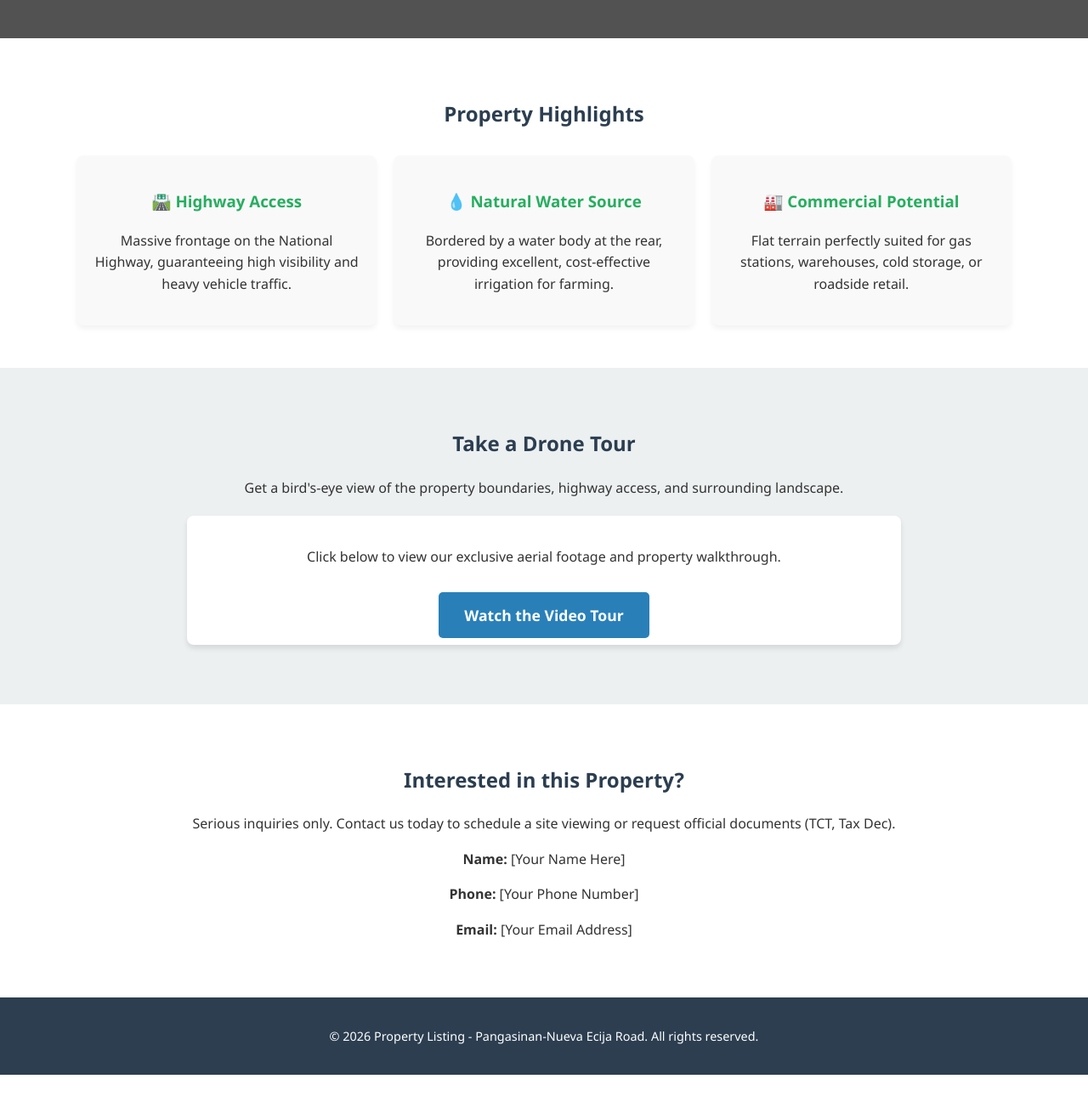
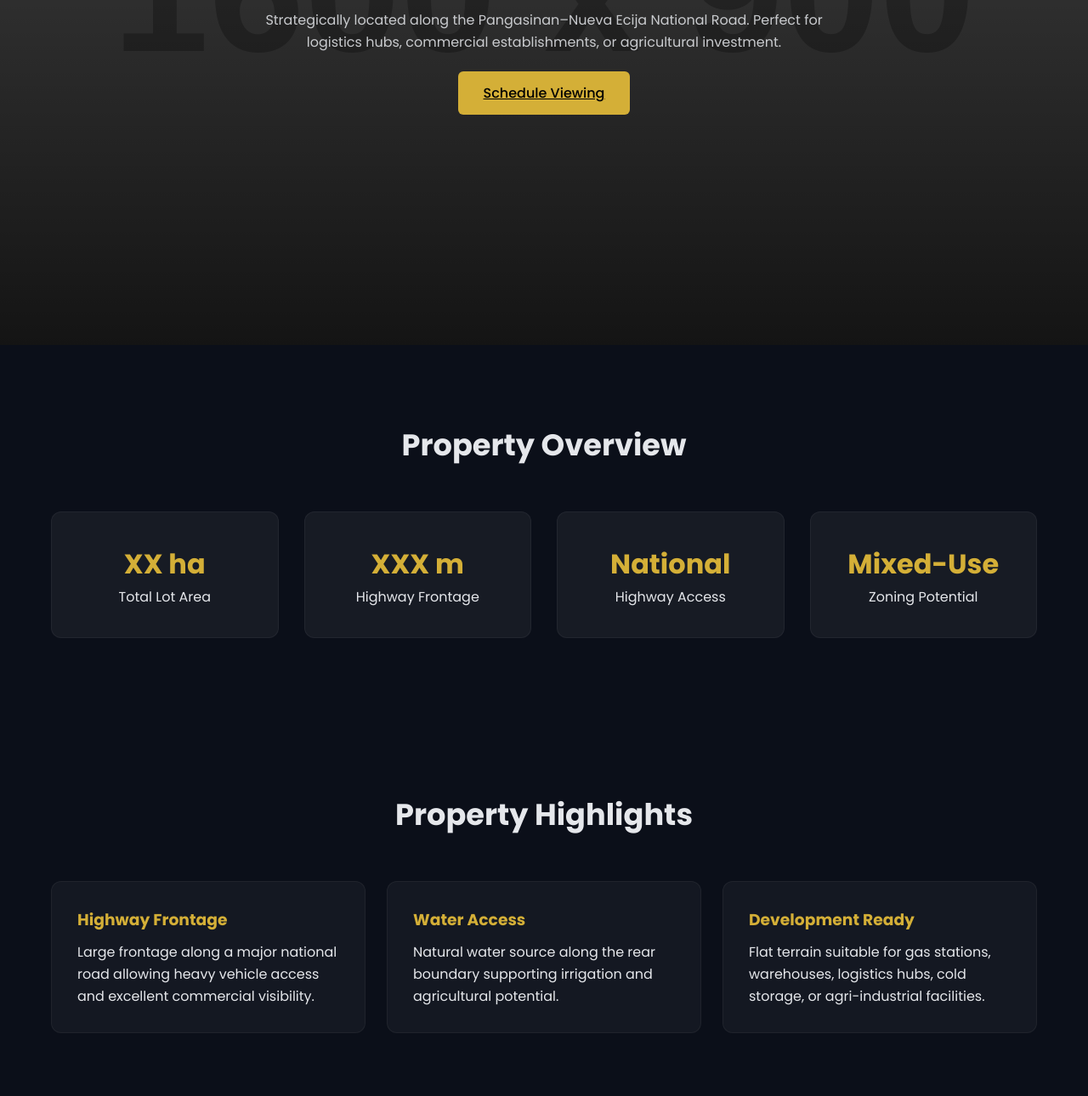
Before and after one commit to primusr/NuevaEcijaAgriLot, a plain HTML site: page index.html in a window 1280 px wide. Shown: the part 394-1684 px from the top of the page at 85% size. Before the commit the page ends 1659 px from the top, so only its background shows below. Drawn offline with Linux system fonts and the light colour scheme; placeholder pictures from the web are drawn by us.

Commit message:
Auto Update

```diff
--- a/index.html
+++ b/index.html
@@ -1,159 +1,391 @@
 <!DOCTYPE html>
 <html lang="en">
+
 <head>
+
     <meta charset="UTF-8">
     <meta name="viewport" content="width=device-width, initial-scale=1.0">
-    <title>Prime Highway Property - Nueva Ecija</title>
+
+    <title>Prime Highway Property | Nueva Ecija</title>
+
+    <link href="https://fonts.googleapis.com/css2?family=Poppins:wght@300;400;500;600;700&display=swap"
+        rel="stylesheet">
+
     <style>
-        /* General Styles */
-        body {
-            font-family: 'Segoe UI', Tahoma, Geneva, Verdana, sans-serif;
+        * {
             margin: 0;
             padding: 0;
-            color: #333;
+            box-sizing: border-box;
+        }
+
+        body {
+            font-family: 'Poppins', sans-serif;
+            background: #0b0f19;
+            color: #e5e7eb;
             line-height: 1.6;
         }
-        h1, h2, h3 {
-            color: #2c3e50;
-        }
-        a {
-            text-decoration: none;
-            color: #2980b9;
+
+        section {
+            padding: 90px 20px;
         }
 
-        /* Hero Section */
+        .container {
+            max-width: 1200px;
+            margin: auto;
+        }
+
+        /* NAVBAR */
+
+        nav {
+            position: fixed;
+            width: 100%;
+            top: 0;
+            left: 0;
+            background: rgba(10, 10, 10, 0.6);
+            backdrop-filter: blur(10px);
+            padding: 15px 40px;
+            z-index: 1000;
+            display: flex;
+            justify-content: space-between;
+            align-items: center;
+        }
+
+        nav h3 {
+            color: #d4af37;
+        }
+
+        nav a {
+            color: white;
+            margin-left: 20px;
+            font-size: 14px;
+            opacity: .8;
+        }
+
+        nav a:hover {
+            opacity: 1;
+        }
+
+        /* HERO */
+
         .hero {
-            background: linear-gradient(rgba(0, 0, 0, 0.6), rgba(0, 0, 0, 0.6)), url('https://via.placeholder.com/1500x800?text=Insert+Property+Drone+Photo+Here') center/cover;
-            color: white;
+
+            height: 100vh;
+
+            background:
+                linear-gradient(rgba(0, 0, 0, .65), rgba(0, 0, 0, .9)),
+                url("https://via.placeholder.com/1600x900?text=Drone+Property+Shot") center/cover;
+
+            display: flex;
+            align-items: center;
+            justify-content: center;
             text-align: center;
-            padding: 100px 20px;
+
         }
+
         .hero h1 {
-            color: white;
-            font-size: 3em;
+            font-size: 4rem;
+            margin-bottom: 20px;
+        }
+
+        .hero p {
+            max-width: 700px;
+            margin: auto;
+            opacity: .85;
+            margin-bottom: 35px;
+        }
+
+        .btn {
+            background: #d4af37;
+            color: black;
+            padding: 14px 30px;
+            border-radius: 6px;
+            font-weight: 500;
+            transition: .3s;
+        }
+
+        .btn:hover {
+            transform: translateY(-3px);
+            box-shadow: 0 10px 30px rgba(0, 0, 0, .6);
+        }
+
+        /* SECTION TITLE */
+
+        .section-title {
+            text-align: center;
+            font-size: 2.2rem;
+            margin-bottom: 50px;
+        }
+
+        /* PROPERTY STATS */
+
+        .stats {
+            display: grid;
+            grid-template-columns: repeat(auto-fit, minmax(200px, 1fr));
+            gap: 30px;
+            text-align: center;
+        }
+
+        .stat-box {
+            background: rgba(255, 255, 255, 0.05);
+            padding: 35px;
+            border-radius: 12px;
+            border: 1px solid rgba(255, 255, 255, .05);
+        }
+
+        .stat-box h2 {
+            color: #d4af37;
+            font-size: 2rem;
+        }
+
+        /* FEATURES */
+
+        .features {
+            display: grid;
+            grid-template-columns: repeat(auto-fit, minmax(250px, 1fr));
+            gap: 25px;
+        }
+
+        .feature {
+            background: rgba(255, 255, 255, .04);
+            padding: 30px;
+            border-radius: 12px;
+            transition: .3s;
+            border: 1px solid rgba(255, 255, 255, .05);
+        }
+
+        .feature:hover {
+            transform: translateY(-5px);
+            background: rgba(255, 255, 255, .07);
+        }
+
+        .feature h3 {
+            color: #d4af37;
             margin-bottom: 10px;
         }
-        .hero p {
-            font-size: 1.2em;
-            max-width: 600px;
-            margin: 0 auto 30px auto;
-        }
-        .btn {
-            background-color: #27ae60;
-            color: white;
-            padding: 15px 30px;
-            border-radius: 5px;
-            font-size: 1.1em;
-            font-weight: bold;
-            transition: background 0.3s;
-        }
-        .btn:hover {
-            background-color: #2ecc71;
+
+        /* GALLERY */
+
+        .gallery {
+            display: grid;
+            grid-template-columns: repeat(auto-fit, minmax(300px, 1fr));
+            gap: 20px;
         }
 
-        /* Features Section */
-        .container {
-            max-width: 1100px;
-            margin: 0 auto;
-            padding: 50px 20px;
+        .gallery img {
+            width: 100%;
+            border-radius: 10px;
+            transition: .3s;
         }
-        .features-grid {
-            display: flex;
-            flex-wrap: wrap;
-            gap: 20px;
-            margin-top: 30px;
+
+        .gallery img:hover {
+            transform: scale(1.05);
         }
-        .feature-box {
-            flex: 1;
-            min-width: 250px;
-            background: #f9f9f9;
-            padding: 20px;
-            border-radius: 8px;
-            box-shadow: 0 4px 6px rgba(0,0,0,0.05);
+
+        /* VIDEO */
+
+        .video-box {
+            text-align: center;
+            background: rgba(255, 255, 255, .04);
+            padding: 50px;
+            border-radius: 12px;
+        }
+
+        /* MAP */
+
+        .map iframe {
+            width: 100%;
+            height: 400px;
+            border: none;
+            border-radius: 10px;
+        }
+
+        /* CONTACT */
+
+        .contact {
             text-align: center;
         }
-        .feature-box h3 {
-            color: #27ae60;
+
+        .contact-card {
+            background: rgba(255, 255, 255, .05);
+            padding: 40px;
+            border-radius: 12px;
+            max-width: 500px;
+            margin: auto;
         }
 
-        /* Video Section */
-        .video-section {
-            background-color: #ecf0f1;
+        /* FOOTER */
+
+        footer {
             text-align: center;
-            padding: 50px 20px;
-        }
-        .video-container {
-            max-width: 800px;
-            margin: 20px auto;
-            padding: 20px;
-            background: white;
-            border-radius: 8px;
-            box-shadow: 0 4px 6px rgba(0,0,0,0.1);
-        }
-
-        /* Contact Section */
-        .contact {
-            text-align: center;
-            padding: 50px 20px;
-        }
-
-        /* Footer */
-        footer {
-            background: #2c3e50;
-            color: white;
-            text-align: center;
-            padding: 20px 0;
-            font-size: 0.9em;
+            padding: 30px;
+            background: #02040a;
+            font-size: .9rem;
+            opacity: .7;
         }
     </style>
+
 </head>
+
 <body>
 
-    <header class="hero">
-        <h1>Prime Mixed-Use Property for Sale</h1>
-        <p>Direct Highway Frontage along Pangasinan-Nueva Ecija Road. Ideal for Commercial, Logistics, or Agricultural Development.</p>
-        <a href="#contact" class="btn">Inquire Now</a>
-    </header>
+    <nav>
+
+        <h3>Prime Property</h3>
+
+        <div>
+
+            <a href="#features">Highlights</a>
+            <a href="#gallery">Gallery</a>
+            <a href="#map">Location</a>
+            <a href="#contact">Contact</a>
+
+        </div>
+
+    </nav>
+
+    <section class="hero">
+
+        <div>
+
+            <h1>Prime Highway Property</h1>
+
+            <p>
+                Strategically located along the Pangasinan–Nueva Ecija National Road.
+                Perfect for logistics hubs, commercial establishments, or agricultural investment.
+            </p>
+
+            <a href="#contact" class="btn">Schedule Viewing</a>
+
+        </div>
+
+    </section>
 
     <section class="container">
-        <h2 style="text-align: center;">Property Highlights</h2>
-        <div class="features-grid">
-            <div class="feature-box">
-                <h3>🛣️ Highway Access</h3>
-                <p>Massive frontage on the National Highway, guaranteeing high visibility and heavy vehicle traffic.</p>
+
+        <h2 class="section-title">Property Overview</h2>
+
+        <div class="stats">
+
+            <div class="stat-box">
+                <h2>XX ha</h2>
+                <p>Total Lot Area</p>
             </div>
-            <div class="feature-box">
-                <h3>💧 Natural Water Source</h3>
-                <p>Bordered by a water body at the rear, providing excellent, cost-effective irrigation for farming.</p>
+
+            <div class="stat-box">
+                <h2>XXX m</h2>
+                <p>Highway Frontage</p>
             </div>
-            <div class="feature-box">
-                <h3>🏭 Commercial Potential</h3>
-                <p>Flat terrain perfectly suited for gas stations, warehouses, cold storage, or roadside retail.</p>
+
+            <div class="stat-box">
+                <h2>National</h2>
+                <p>Highway Access</p>
             </div>
+
+            <div class="stat-box">
+                <h2>Mixed-Use</h2>
+                <p>Zoning Potential</p>
+            </div>
+
         </div>
+
     </section>
 
-    <section class="video-section">
-        <h2>Take a Drone Tour</h2>
-        <p>Get a bird's-eye view of the property boundaries, highway access, and surrounding landscape.</p>
-        <div class="video-container">
-            <p>Click below to view our exclusive aerial footage and property walkthrough.</p>
-            <br>
-            <a href="https://photos.app.goo.gl/WLbYuhBh4Rpug2VWA" target="_blank" class="btn" style="background-color: #2980b9;">Watch the Video Tour</a>
+    <section id="features" class="container">
+
+        <h2 class="section-title">Property Highlights</h2>
+
+        <div class="features">
+
+            <div class="feature">
+                <h3>Highway Frontage</h3>
+                <p>Large frontage along a major national road allowing heavy vehicle access and excellent commercial
+                    visibility.</p>
+            </div>
+
+            <div class="feature">
+                <h3>Water Access</h3>
+                <p>Natural water source along the rear boundary supporting irrigation and agricultural potential.</p>
+            </div>
+
+            <div class="feature">
+                <h3>Development Ready</h3>
+                <p>Flat terrain suitable for gas stations, warehouses, logistics hubs, cold storage, or agri-industrial
+                    facilities.</p>
+            </div>
+
         </div>
+
     </section>
 
-    <section id="contact" class="contact container">
-        <h2>Interested in this Property?</h2>
-        <p>Serious inquiries only. Contact us today to schedule a site viewing or request official documents (TCT, Tax Dec).</p>
-        <p><strong>Name:</strong> [Your Name Here]</p>
-        <p><strong>Phone:</strong> [Your Phone Number]</p>
-        <p><strong>Email:</strong> [Your Email Address]</p>
+    <section id="gallery" class="container">
+
+        <h2 class="section-title">Property Gallery</h2>
+
+        <div class="gallery">
+
+            <img src="https://via.placeholder.com/800x500">
+            <img src="https://via.placeholder.com/800x500">
+            <img src="https://via.placeholder.com/800x500">
+
+        </div>
+
+    </section>
+
+    <section class="container">
+
+        <h2 class="section-title">Drone Tour</h2>
+
+        <div class="video-box">
+
+            <p>Explore the entire property through aerial drone footage.</p>
+
+            <br>
+
+            <a href="https://photos.app.goo.gl/WLbYuhBh4Rpug2VWA" target="_blank" class="btn">
+                Watch Video
+            </a>
+
+        </div>
+
+    </section>
+
+    <section id="map" class="container">
+
+        <h2 class="section-title">Property Location</h2>
+
+        <div class="map">
+
+            <iframe src="https://maps.google.com/maps?q=nueva%20ecija&t=&z=13&ie=UTF8&iwloc=&output=embed">
+            </iframe>
+
+        </div>
+
+    </section>
+
+    <section id="contact" class="container contact">
+
+        <h2 class="section-title">Serious Inquiries</h2>
+
+        <div class="contact-card">
+
+            <p>Name: Your Name</p>
+            <p>Phone: Your Phone</p>
+            <p>Email: Your Email</p>
+
+            <br>
+
+            <a class="btn" href="#">Request Documents</a>
+
+        </div>
+
     </section>
 
     <footer>
-        <p>&copy; 2026 Property Listing - Pangasinan-Nueva Ecija Road. All rights reserved.</p>
+
+        © 2026 Prime Highway Property Listing
+
     </footer>
 
 </body>
+
 </html>
```
